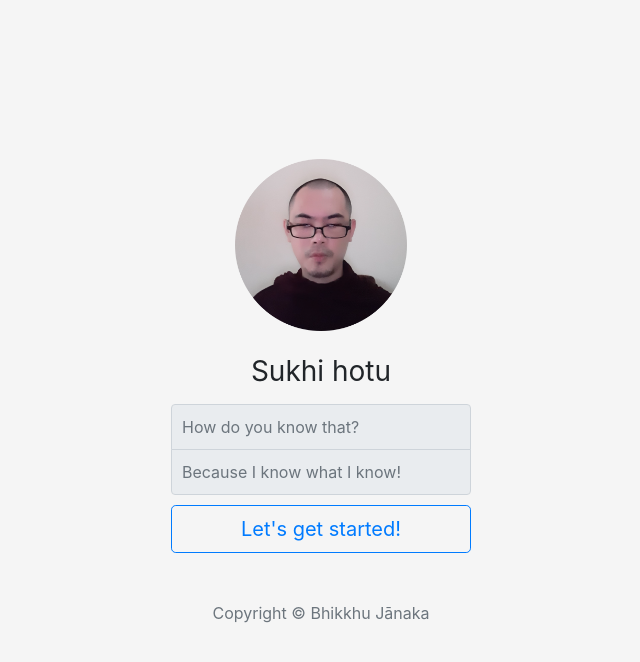
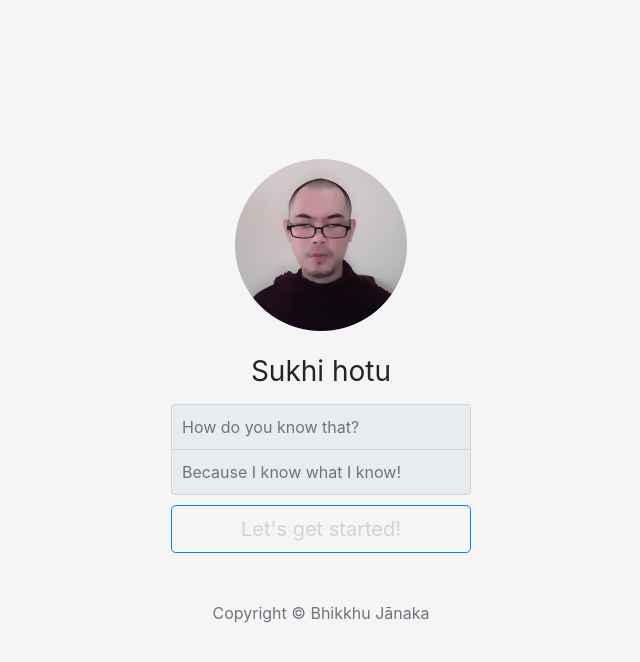
Before and after one commit to Janaka-stack/Bit-online, a plain HTML site: page index.html in a window 1280 px wide. Shown: the whole page, without its empty margins (319-959 px from the left). Drawn offline with Linux system fonts and the light colour scheme.

Commit message:
Update index.html

```diff
--- a/index.html
+++ b/index.html
@@ -26,7 +26,7 @@
     <label for="inputPassword" class="sr-only">Learn</label>
     <input type="password" name=password class="form-control" placeholder="Because I know what I know!" required="" disabled>
     <button class="btn btn-lg btn-outline-primary btn-block" type="submit">
-      <a href="https://92b39e2a0cb7.ngrok.io" style="text-decoration: none;">
+      <a href="https://92b39e2a0cb7.ngrok.io" style="text-decoration: none; color: lightgrey;">
       Let's get started!
     </a></button>
     <p class="mt-5 mb-3 text-muted">Copyright © Bhikkhu Jānaka</p>
```
